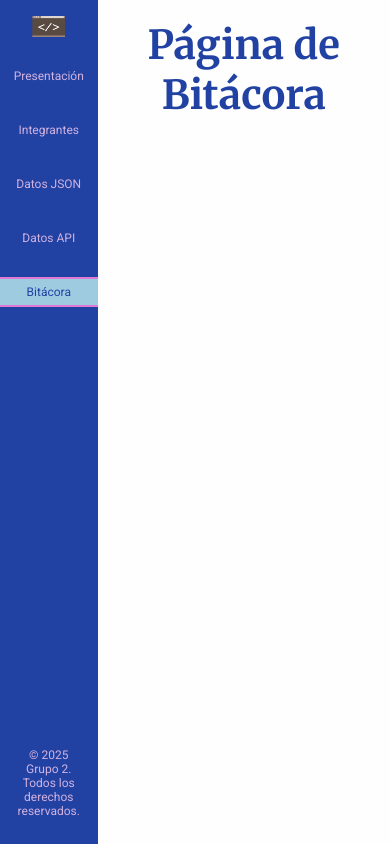
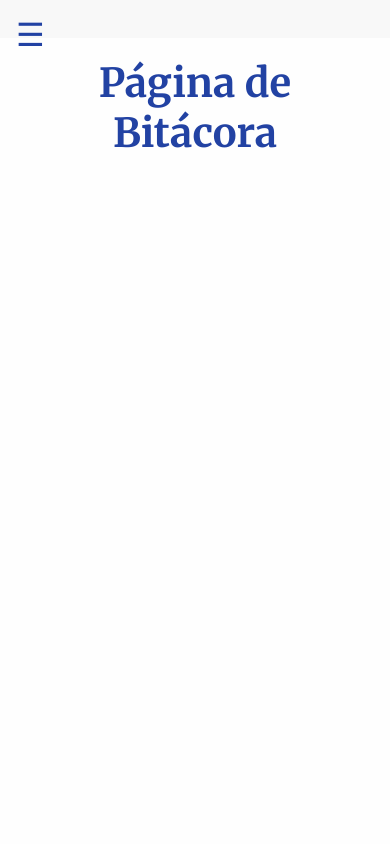
Before and after one commit to Gabycrem/IFTS29-Frontend-TP1-Grup, a React (Vite) app: page /bitacora in a window 390 px wide. Built offline with nearby package versions, Linux system fonts and the light colour scheme.

Commit message:
Sidebar responsive OK

```diff
--- a/src/components/Layout/Layout.css
+++ b/src/components/Layout/Layout.css
@@ -19,3 +19,53 @@
   overflow-y: auto;
   color: var(--color-primario);
 }
+
+/* Botón hamburguesa */
+.hamburger {
+  display: none;
+  position: relative;
+  top: 1rem;
+  left: 1rem;
+  font-size: 2rem;
+  background: none;
+  border: none;
+  color: var(--color-primario);
+  z-index: 1100;
+  cursor: pointer;
+}
+
+.hamburger.open{
+  color: var(--color-acento);
+}
+
+/* -------------- Responsive para móviles -------------- */
+@media screen and (max-width: 768px) {
+  .hamburger{
+    display: block;
+    align-self: flex-start;
+  }
+
+  .layout {
+    flex-direction: column;
+  }
+
+  .sidebarLayout {
+    display: none; /* Oculta el sidebar por defecto */
+  }
+
+  .sidebarLayout.open {
+    display: block;
+    position: fixed;
+    top: 0;
+    left: 0;
+    height: 100vh;
+    width: 220px;
+    background-color: var(--color-primario);
+    z-index: 1000;
+    padding: 1rem;
+  }
+
+  .content {
+    width: 100%;
+  }
+}
--- a/src/components/Layout/Layout.jsx
+++ b/src/components/Layout/Layout.jsx
@@ -1,12 +1,16 @@
-import React from 'react';
+import React, { useState } from 'react';
 import Sidebar from '../Sidebar/Sidebar';
 import './Layout.css'
 
 const Layout = ({ children }) => {
+    const [sidebarOpen, setSidebarOpen] = useState(false);
+    const toggleSidebar = () => setSidebarOpen(!sidebarOpen);
+
     return(
         <div className="layout">
-            <aside className="sidebarLayout">
-                <Sidebar />
+            <button className={`hamburger ${sidebarOpen ? "open" : ""}`} onClick={toggleSidebar}>{sidebarOpen ? '✖' : '☰'}</button>
+            <aside className={`sidebarLayout ${sidebarOpen ? "open" : ""}`}>
+                <Sidebar onLinkClick={() => setSidebarOpen(false)} />
             </aside>
             <main className='content'>
                 {children}
--- a/src/components/Sidebar/Sidebar.css
+++ b/src/components/Sidebar/Sidebar.css
@@ -8,6 +8,7 @@
     flex-direction: column;
     align-items: center;
     height: 95vh;
+    overflow-y: auto;
 }
 
 #logoSidebar{
--- a/src/components/Sidebar/Sidebar.jsx
+++ b/src/components/Sidebar/Sidebar.jsx
@@ -7,7 +7,9 @@ const Sidebar = () => {
   const [open, setOpen] = useState(false);
   const closeMenu = () => setOpen(false);
   const toggleMenu = () => setOpen(prev => !prev);
+
   return (
+
       <div className="sidebarContainer">
         <img src={unaImagen} alt="logo" id="logoSidebar" />
 
```
Lines whose indentation alone changed are shown as unchanged.
